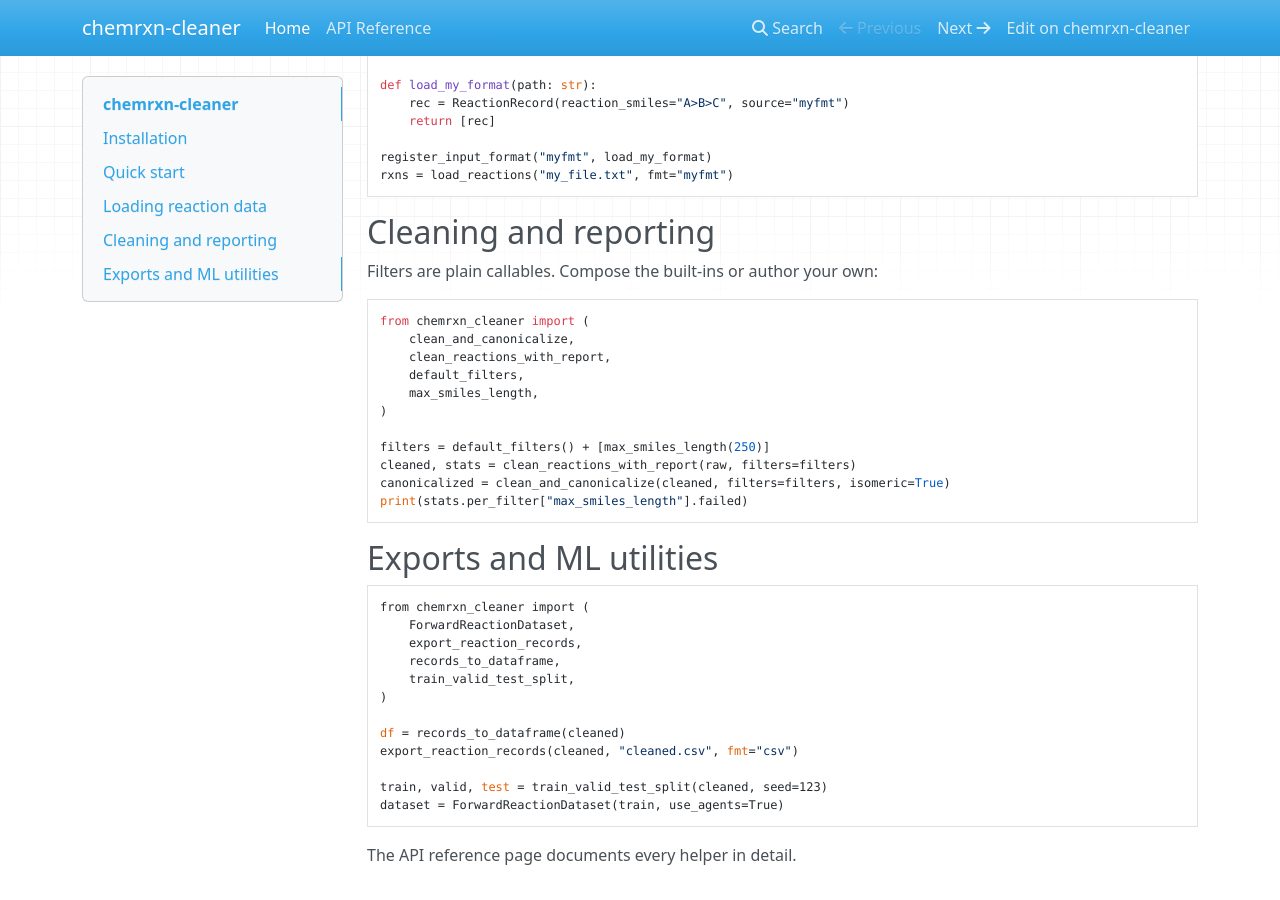
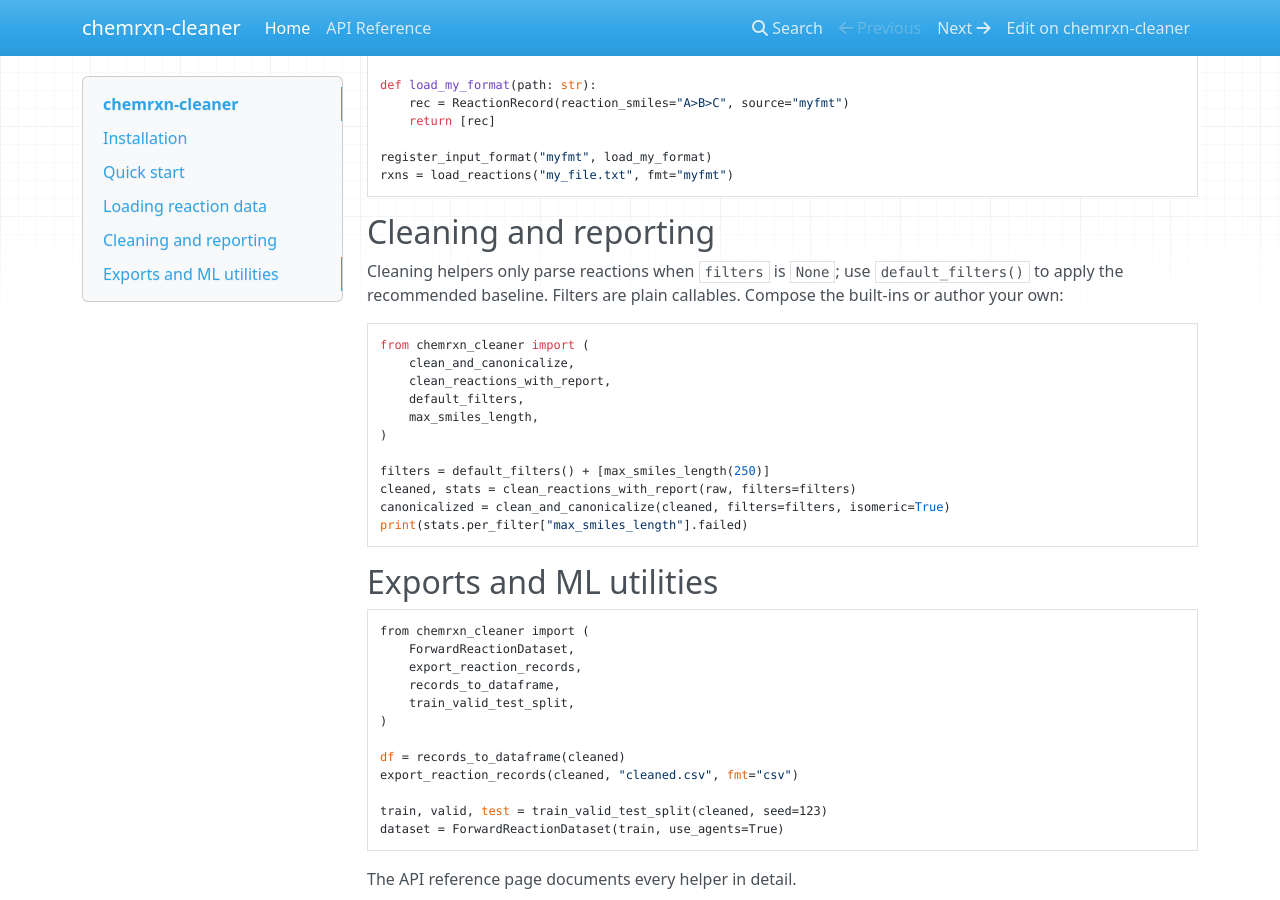
Before and after one commit to peiyeliu/chemrxn-cleaner, an MkDocs documentation site: the page built from docs/index.md, in a window 1280 px wide and 900 px high, scrolled down 1103 px. Built offline with MkDocs 1.6.1, drawn with Linux system fonts in a browser that asks for light colours; nearby versions of some CDN libraries.

````diff
--- a/docs/index.md
+++ b/docs/index.md
@@ -65,7 +65,9 @@
 
 ## Cleaning and reporting
 
-Filters are plain callables. Compose the built-ins or author your own:
+Cleaning helpers only parse reactions when `filters` is `None`; use
+`default_filters()` to apply the recommended baseline. Filters are plain
+callables. Compose the built-ins or author your own:
 
 ```python
 from chemrxn_cleaner import (
````
Also changed, not shown: README.md (+1 -1 lines), paper.md (+3 -1 lines), 2 other files.
